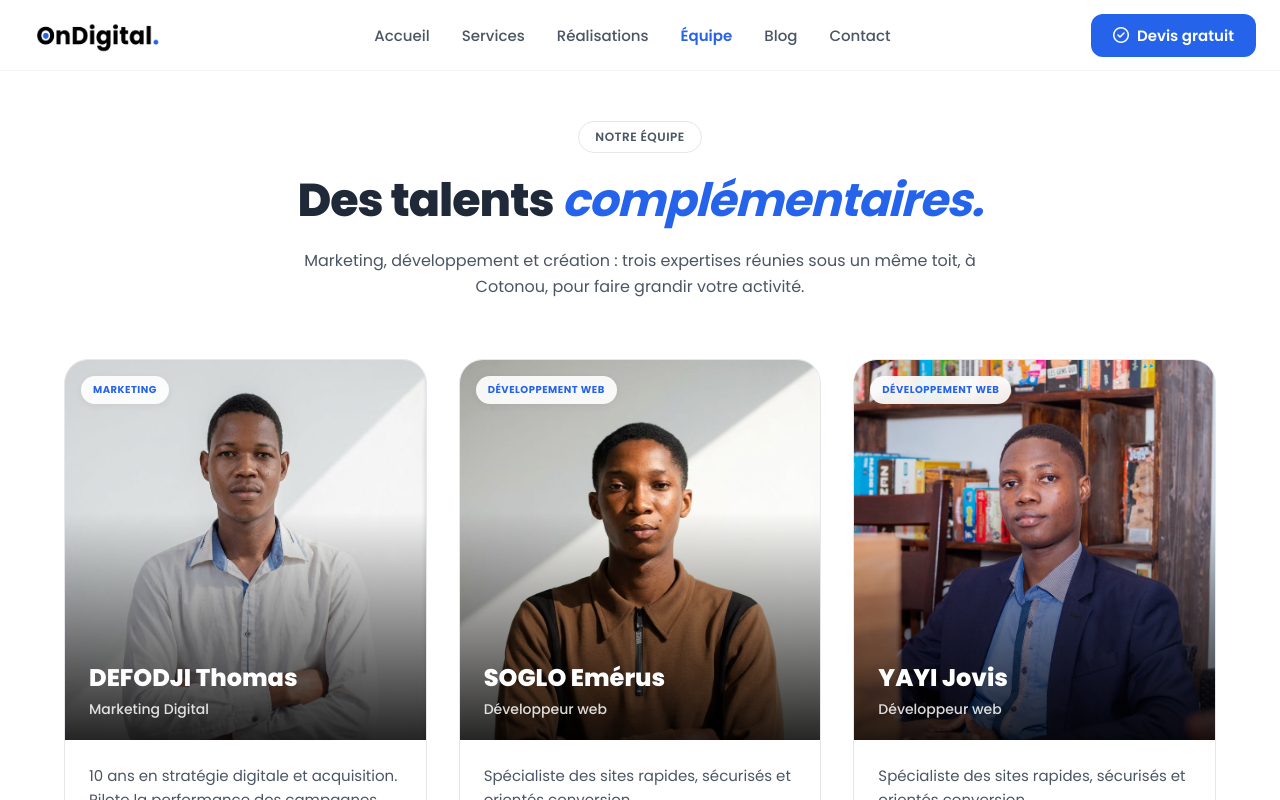
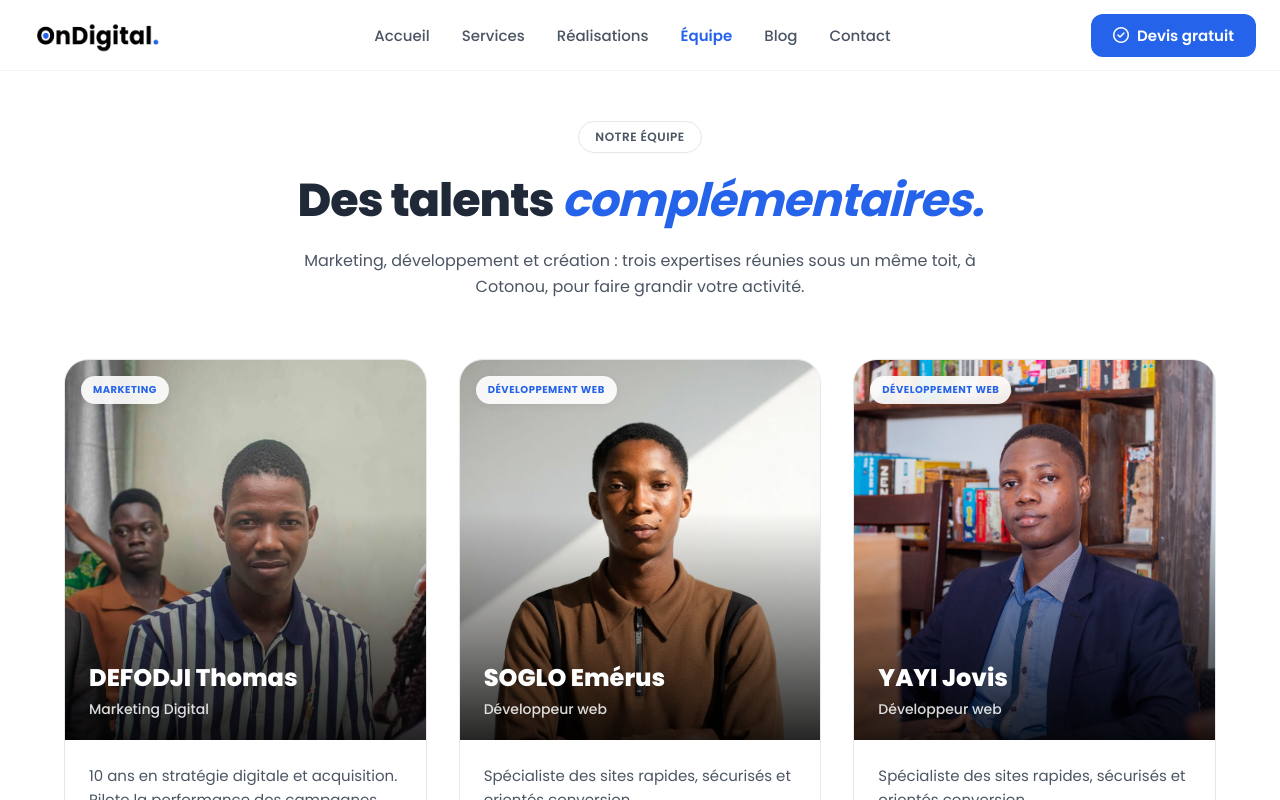
Before and after one commit to emerussoglo/ondigital, a Next.js app: page /equipe in a window 1280 px wide. Shown: the top 800 px of the page. Built offline with nearby package versions, Linux system fonts and the light colour scheme.

Commit message:
Update page.tsx

```diff
--- a/src/app/equipe/page.tsx
+++ b/src/app/equipe/page.tsx
@@ -20,7 +20,7 @@ export default function EquipePage() {
       name: "DEFODJI Thomas",
       role: "Marketing Digital",
       badge: "MARKETING",
-      image: "/img/thomas.jpeg",
+      image: "/img/thomas.jpg",
       description: "10 ans en stratégie digitale et acquisition. Pilote la performance des campagnes.",
       linkedin: "#",
       facebook: "https://www.facebook.com/profile.php?id=61580999084062",
```
